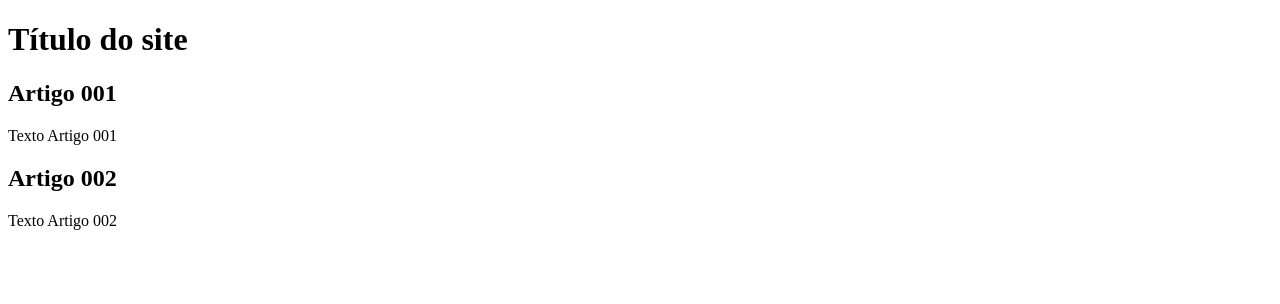
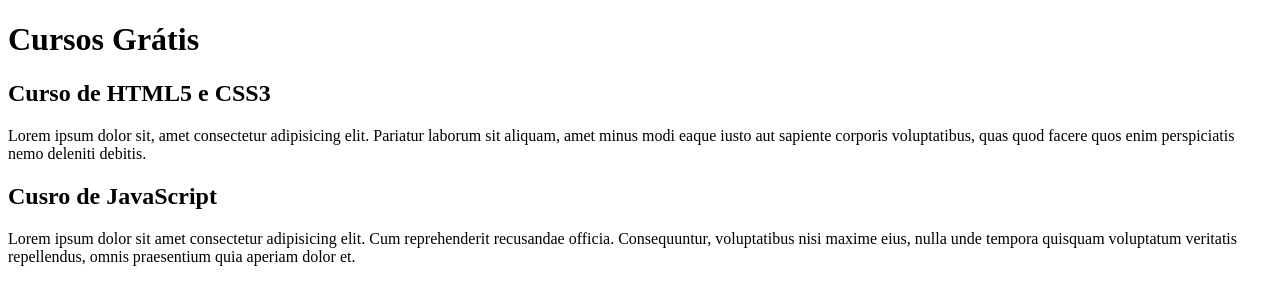
Before and after one commit to martinsrpv/projeto-site, a plain HTML site: page index.html in a window 1280 px wide. Drawn offline with Linux system fonts and the light colour scheme.

Commit message:
começando a escrever o conteúdo

```diff
--- a/index.html
+++ b/index.html
@@ -9,15 +9,15 @@
 <body>
    <main>
        <header>
-           <h1>Título do site</h1>
+           <h1>Cursos Grátis</h1>
        </header>
        <article>
-           <h2>Artigo 001</h2>
-           <p>Texto Artigo 001</p>
+           <h2>Curso de HTML5 e CSS3</h2>
+           <p>Lorem ipsum dolor sit, amet consectetur adipisicing elit. Pariatur laborum sit aliquam, amet minus modi eaque iusto aut sapiente corporis voluptatibus, quas quod facere quos enim perspiciatis nemo deleniti debitis.</p>
        </article>
        <article>
-           <h2>Artigo 002</h2>
-           <p>Texto Artigo 002</p>
+           <h2>Cusro de JavaScript</h2>
+           <p>Lorem ipsum dolor sit amet consectetur adipisicing elit. Cum reprehenderit recusandae officia. Consequuntur, voluptatibus nisi maxime eius, nulla unde tempora quisquam voluptatum veritatis repellendus, omnis praesentium quia aperiam dolor et.</p>
        </article>
      </main>
 </body>
```
